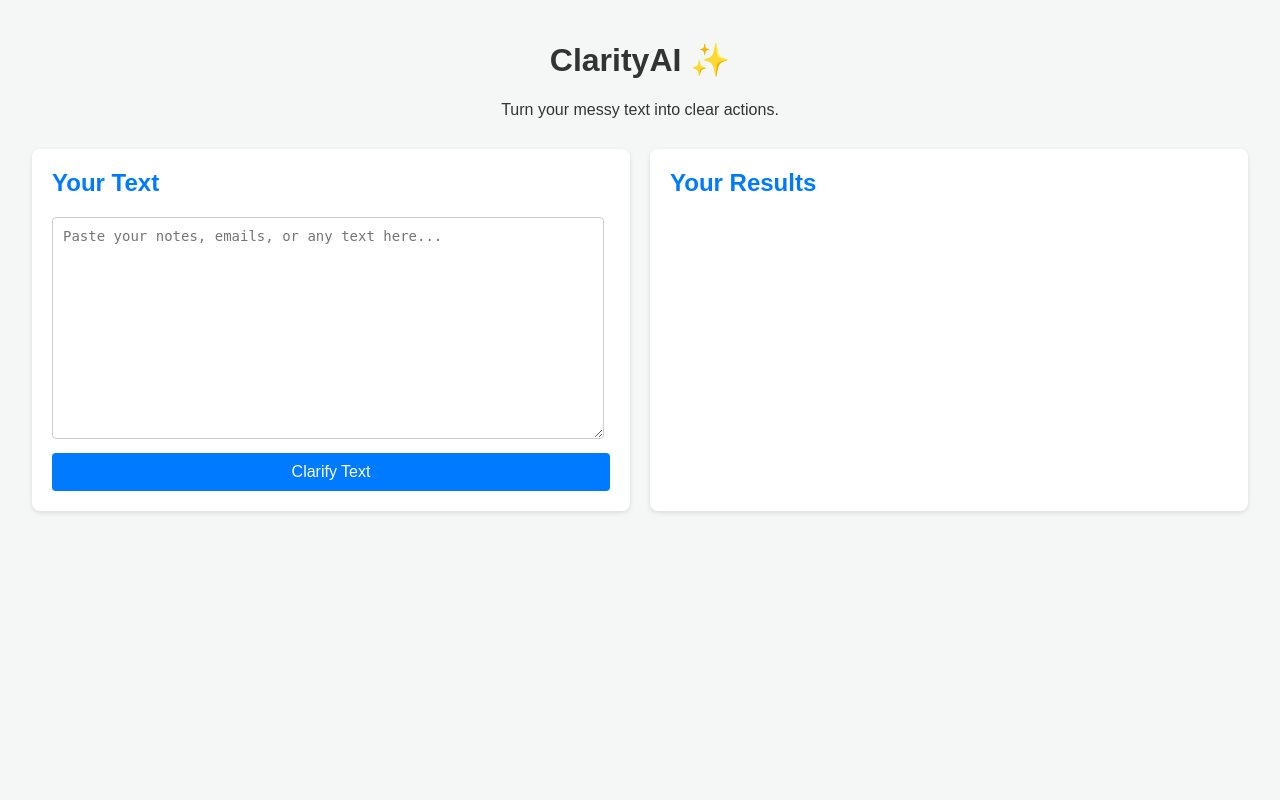
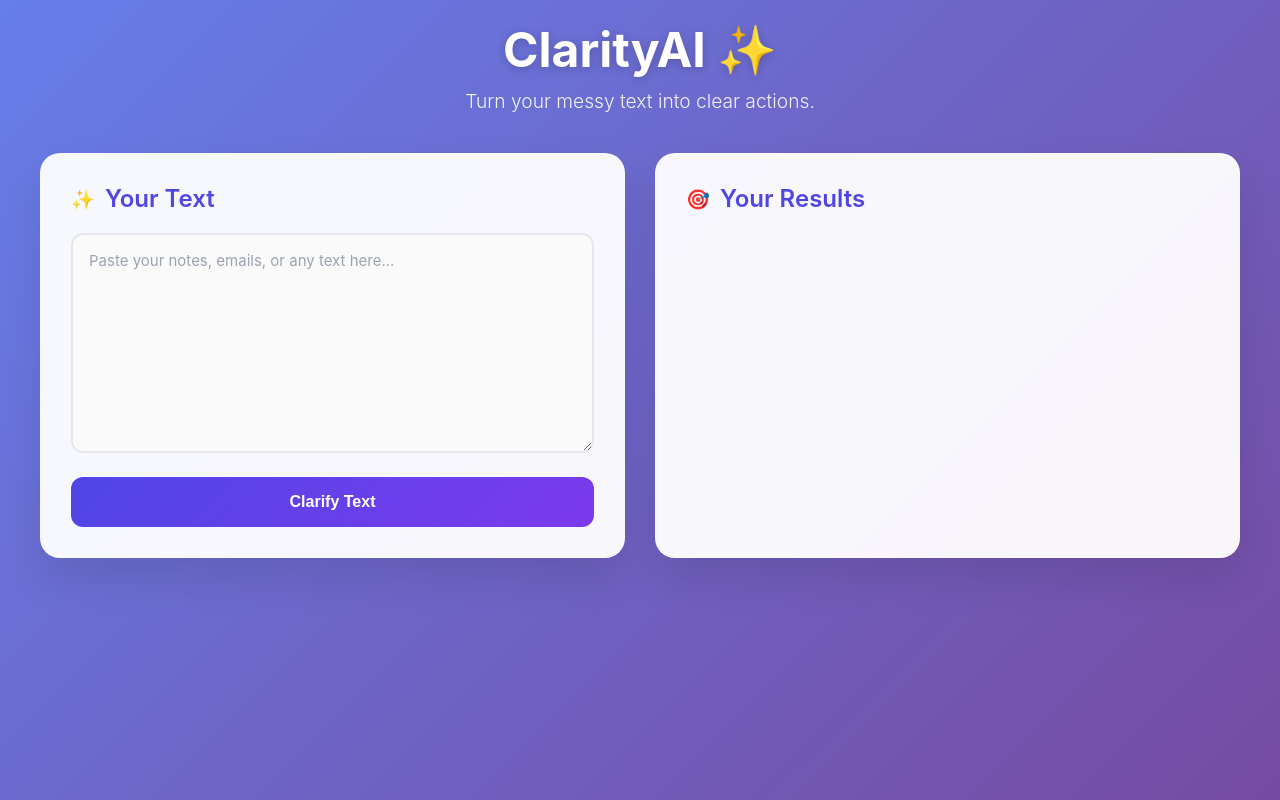
Before and after one commit to abhishekck31/ClarityAI, a Flask app: page / in a window 1280 px wide. Run offline with Flask 3, Linux system fonts and the light colour scheme.

Commit message:
Assistant checkpoint: Modernized interface with contemporary design
Assistant generated file changes:
- static/style.css: Modernize the interface with contemporary design
- static/script.js: Update loading message styling, Update error message styling, Update parse error message styling, Update general error message styling

---

User prompt:

okay all done , nut i want the interface look modern

Replit-Commit-Author: Assistant
Replit-Commit-Session-Id: af205a50-8408-427b-99c7-731278dde9e4

```diff
--- a/static/script.js
+++ b/static/script.js
@@ -11,7 +11,7 @@ document.addEventListener('DOMContentLoaded', () => {
     }
 
     // Show a 'loading' message
-    resultsDiv.innerHTML = '<p>Clarifying your text...</p>';
+    resultsDiv.innerHTML = '<div class="loading">Clarifying your text...</div>';
 
     try {
       // Send the text to the backend "kitchen"
@@ -26,7 +26,7 @@ document.addEventListener('DOMContentLoaded', () => {
       const data = await response.json();
 
       if (data.error) {
-        resultsDiv.innerHTML = `<p>Error: ${data.error}</p>`;
+        resultsDiv.innerHTML = `<div class="error">Error: ${data.error}</div>`;
         return;
       }
 
@@ -36,7 +36,7 @@ document.addEventListener('DOMContentLoaded', () => {
         aiData = JSON.parse(data.ai_response);
       } catch (parseError) {
         console.error('JSON Parse Error:', parseError);
-        resultsDiv.innerHTML = '<p>The AI response was not in the expected format. Please try again.</p>';
+        resultsDiv.innerHTML = '<div class="error">The AI response was not in the expected format. Please try again.</div>';
         return;
       }
 
@@ -57,7 +57,7 @@ document.addEventListener('DOMContentLoaded', () => {
 
     } catch (error) {
       console.error('Error:', error);
-      resultsDiv.innerHTML = '<p>Sorry, something went wrong. Please check the console.</p>';
+      resultsDiv.innerHTML = '<div class="error">Sorry, something went wrong. Please check the console.</div>';
     }
   });
 });
--- a/static/style.css
+++ b/static/style.css
@@ -1,53 +1,248 @@
+
+* {
+  margin: 0;
+  padding: 0;
+  box-sizing: border-box;
+}
+
 body {
-  font-family: sans-serif;
-  background-color: #f4f7f6;
+  font-family: 'Inter', -apple-system, BlinkMacSystemFont, 'Segoe UI', Roboto, sans-serif;
+  background: linear-gradient(135deg, #667eea 0%, #764ba2 100%);
   color: #333;
-  margin: 0;
+  min-height: 100vh;
   padding: 20px;
 }
+
 header {
   text-align: center;
-  margin-bottom: 30px;
+  margin-bottom: 40px;
+  color: white;
 }
+
+header h1 {
+  font-size: 3rem;
+  font-weight: 700;
+  margin-bottom: 10px;
+  text-shadow: 0 2px 10px rgba(0,0,0,0.2);
+}
+
+header p {
+  font-size: 1.2rem;
+  opacity: 0.9;
+  font-weight: 300;
+}
+
 main {
+  display: grid;
+  grid-template-columns: 1fr 1fr;
+  gap: 30px;
+  max-width: 1200px;
+  margin: 0 auto;
+}
+
+.input-container, .output-container {
+  background: rgba(255, 255, 255, 0.95);
+  backdrop-filter: blur(10px);
+  padding: 30px;
+  border-radius: 20px;
+  box-shadow: 0 20px 40px rgba(0,0,0,0.1);
+  border: 1px solid rgba(255,255,255,0.2);
+  transition: transform 0.3s ease, box-shadow 0.3s ease;
+}
+
+.input-container:hover, .output-container:hover {
+  transform: translateY(-5px);
+  box-shadow: 0 25px 50px rgba(0,0,0,0.15);
+}
+
+h2 {
+  margin-bottom: 20px;
+  color: #4f46e5;
+  font-size: 1.5rem;
+  font-weight: 600;
   display: flex;
-  gap: 20px;
-  justify-content: center;
+  align-items: center;
+  gap: 10px;
 }
-.input-container, .output-container {
-  background-color: white;
-  padding: 20px;
-  border-radius: 8px;
-  box-shadow: 0 2px 5px rgba(0,0,0,0.1);
-  width: 45%;
+
+h2::before {
+  content: "✨";
+  font-size: 1.2rem;
 }
-h2 {
-  margin-top: 0;
-  color: #007bff;
+
+.output-container h2::before {
+  content: "🎯";
 }
+
 textarea {
-  width: 95%;
-  height: 200px;
-  border: 1px solid #ccc;
-  border-radius: 4px;
-  padding: 10px;
-  font-size: 14px;
+  width: 100%;
+  height: 220px;
+  border: 2px solid #e5e7eb;
+  border-radius: 12px;
+  padding: 16px;
+  font-size: 15px;
+  font-family: inherit;
+  resize: vertical;
+  transition: border-color 0.3s ease, box-shadow 0.3s ease;
+  background: #fafafa;
 }
+
+textarea:focus {
+  outline: none;
+  border-color: #4f46e5;
+  box-shadow: 0 0 0 3px rgba(79, 70, 229, 0.1);
+  background: white;
+}
+
+textarea::placeholder {
+  color: #9ca3af;
+}
+
 button {
-  display: block;
   width: 100%;
-  padding: 10px;
-  background-color: #007bff;
+  padding: 16px;
+  background: linear-gradient(135deg, #4f46e5 0%, #7c3aed 100%);
   color: white;
   border: none;
-  border-radius: 4px;
+  border-radius: 12px;
   font-size: 16px;
-  margin-top: 10px;
+  font-weight: 600;
+  margin-top: 20px;
   cursor: pointer;
+  transition: all 0.3s ease;
+  position: relative;
+  overflow: hidden;
 }
+
+button::before {
+  content: '';
+  position: absolute;
+  top: 0;
+  left: -100%;
+  width: 100%;
+  height: 100%;
+  background: linear-gradient(90deg, transparent, rgba(255,255,255,0.2), transparent);
+  transition: left 0.5s;
+}
+
+button:hover::before {
+  left: 100%;
+}
+
 button:hover {
-  background-color: #0056b3;
+  transform: translateY(-2px);
+  box-shadow: 0 10px 20px rgba(79, 70, 229, 0.3);
 }
+
+button:active {
+  transform: translateY(0);
+}
+
 #results {
-    min-height: 200px;
+  min-height: 220px;
+  font-size: 15px;
+  line-height: 1.6;
 }
+
+#results h3 {
+  color: #1f2937;
+  margin: 20px 0 10px 0;
+  font-size: 1.2rem;
+  font-weight: 600;
+  display: flex;
+  align-items: center;
+  gap: 8px;
+}
+
+#results h3:first-child {
+  margin-top: 0;
+}
+
+#results h3:nth-child(1)::before { content: "📝"; }
+#results h3:nth-child(3)::before { content: "✅"; }
+#results h3:nth-child(5)::before { content: "⏰"; }
+
+#results p {
+  background: #f8fafc;
+  padding: 15px;
+  border-radius: 10px;
+  border-left: 4px solid #4f46e5;
+  margin-bottom: 15px;
+}
+
+#results ul {
+  list-style: none;
+  padding: 0;
+}
+
+#results li {
+  background: #f8fafc;
+  margin: 8px 0;
+  padding: 12px 16px;
+  border-radius: 8px;
+  border-left: 3px solid #10b981;
+  position: relative;
+  transition: transform 0.2s ease;
+}
+
+#results li:hover {
+  transform: translateX(5px);
+  background: #f0f9ff;
+}
+
+#results li::before {
+  content: "•";
+  color: #10b981;
+  font-weight: bold;
+  margin-right: 10px;
+}
+
+/* Loading animation */
+.loading {
+  display: flex;
+  align-items: center;
+  justify-content: center;
+  gap: 10px;
+  color: #6b7280;
+  font-style: italic;
+}
+
+.loading::after {
+  content: '';
+  width: 20px;
+  height: 20px;
+  border: 2px solid #e5e7eb;
+  border-top: 2px solid #4f46e5;
+  border-radius: 50%;
+  animation: spin 1s linear infinite;
+}
+
+@keyframes spin {
+  0% { transform: rotate(0deg); }
+  100% { transform: rotate(360deg); }
+}
+
+/* Responsive design */
+@media (max-width: 768px) {
+  main {
+    grid-template-columns: 1fr;
+    gap: 20px;
+  }
+
+  header h1 {
+    font-size: 2.5rem;
+  }
+
+  .input-container, .output-container {
+    padding: 20px;
+  }
+}
+
+/* Error styling */
+.error {
+  background: #fef2f2;
+  color: #dc2626;
+  padding: 15px;
+  border-radius: 10px;
+  border-left: 4px solid #dc2626;
+}
```
